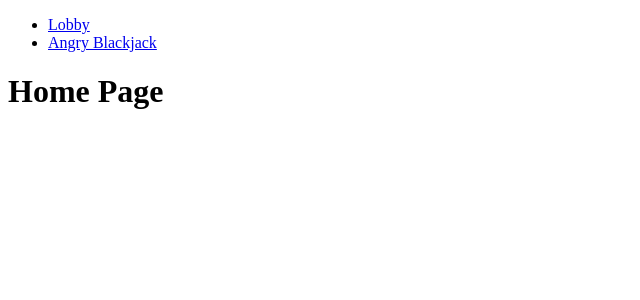
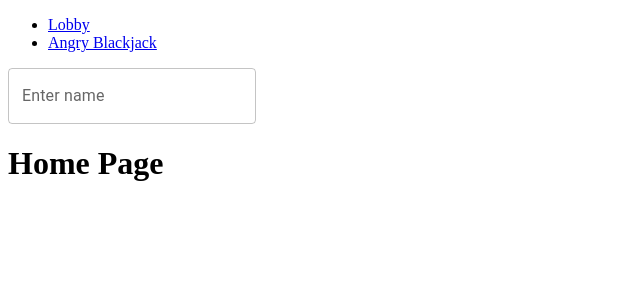
Before and after one commit to junedu416/react-nasty-dealer, a React (Create React App) app: page / in a window 1280 px wide. Shown: the top 300 px of the page, without its empty margins (0-640 px from the left). Built offline with nearby package versions, Linux system fonts and the light colour scheme.

Commit message:
Adds username form component.

```diff
--- a/package.json
+++ b/package.json
@@ -6,6 +6,8 @@
     "@chakra-ui/react": "^1.6.10",
     "@emotion/react": "^11",
     "@emotion/styled": "^11",
+    "@mui/material": "^5.0.4",
+    "@mui/styled-engine-sc": "^5.0.3",
     "@testing-library/jest-dom": "^5.11.4",
     "@testing-library/react": "^11.1.0",
     "@testing-library/user-event": "^12.1.10",
@@ -14,6 +16,7 @@
     "react-dom": "^17.0.2",
     "react-router-dom": "^5.3.0",
     "react-scripts": "4.0.3",
+    "styled-components": "^5.3.3",
     "web-vitals": "^1.0.1"
   },
   "scripts": {
--- a/public/index.html
+++ b/public/index.html
@@ -24,7 +24,7 @@
       work correctly both with client-side routing and a non-root public URL.
       Learn how to configure a non-root public URL by running `npm run build`.
     -->
-    <title>React App</title>
+    <title>BlackJack</title>
   </head>
   <body>
     <noscript>You need to enable JavaScript to run this app.</noscript>
--- a/src/App.js
+++ b/src/App.js
@@ -1,34 +1,44 @@
 import CardTest from "./components/CardTest";
-import Home from './components/Home';
-import BlackJackRule from './components/BlackJackRule';
-import {Link, Switch, Route} from 'react-router-dom'
+import Home from "./components/Home";
+import BlackJackRule from "./components/BlackJackRule";
+import Username from "./components/Username";
+import { Link, Switch, Route } from "react-router-dom";
+
 
 function App() {
+  // onChangeUsername = (event) => {
+  //   const updatedUsername = {
+  //   ...this.state, [event.target.name]:event.target.value,
+  //   }
+  //   this.setState(updatedUsername)
+  // }
+
   return (
-    <div>
+    <>
       <nav>
         <ul>
           <li>
-            <Link to='/'>Lobby</Link>
+            <Link to="/">Lobby</Link>
           </li>
           <li>
-            <Link to='/blackjack'>Angry Blackjack</Link>
+            <Link to="/blackjack">Angry Blackjack</Link>
           </li>
         </ul>
       </nav>
+      <Username />
       <Switch>
-        <Route exact path='/'>
-          <Home/>
+        <Route exact path="/">
+          <Home />
         </Route>
-        <Route exact path='/blackjack'>
-          <CardTest/>
+        <Route exact path="/blackjack">
+          <CardTest />
         </Route>
         {/* there's no link for backjack rule page yet. Can put it on game page after game page set */}
-        <Route path='/blackjack/rule'>
-          <BlackJackRule/>
+        <Route path="/blackjack/rule">
+          <BlackJackRule />
         </Route>
       </Switch>
-    </div>
+    </>
   );
 }
 
--- /dev/null
+++ b/src/components/Username.js
@@ -0,0 +1,7 @@
+import TextField from '@mui/material/TextField';
+
+function Username() {
+  return <TextField id="outlined-basic" label="Enter name" variant="outlined" />;
+}
+
+export default Username;
```
Also changed, not shown: 2 other files (tests, documents, lock files or other folders).
